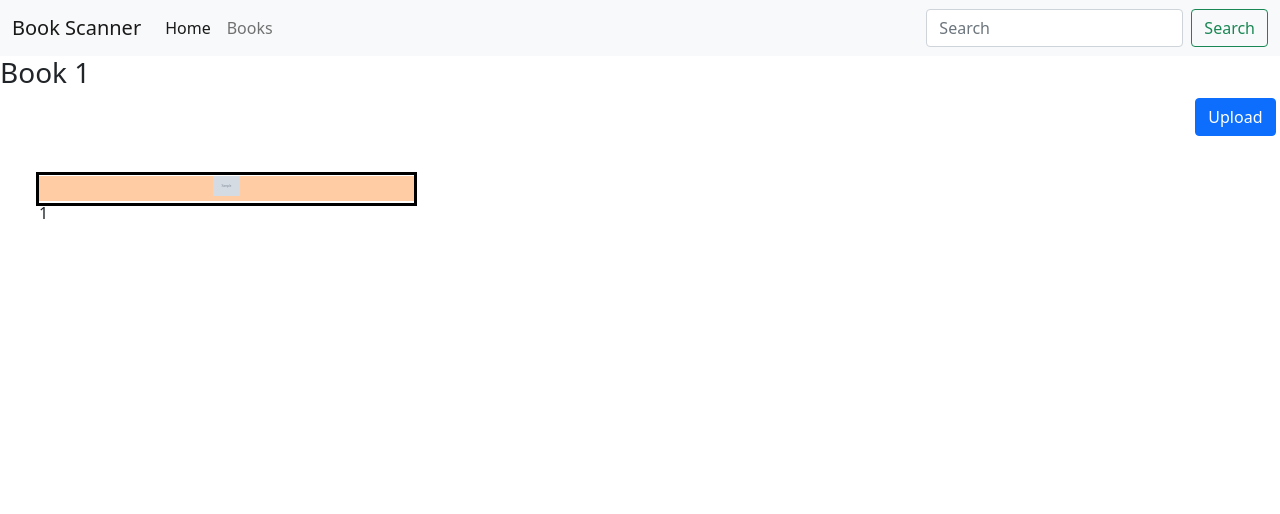
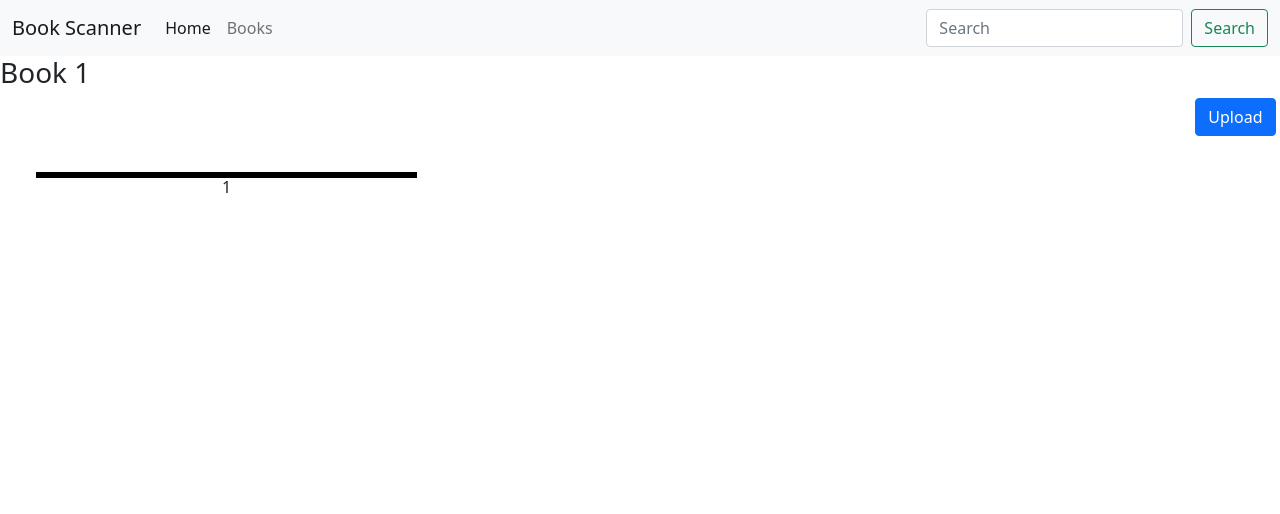
Before and after one commit to danghuutoan/book-scanner, a Flask app: page /books/1 in a window 1280 px wide. Shown: the top 514 px of the page. Run offline with Flask 2, Linux system fonts and the light colour scheme; tables that the repository leaves empty hold one stand-in row (values such as "Sample post"); grey boxes marked "Sample" are stand-in pictures; some libraries are stand-ins or nearby versions.

Commit message:
using flex box to center image

```diff
--- a/backend/src/static/css/book.css
+++ b/backend/src/static/css/book.css
@@ -2,7 +2,7 @@
     margin: 20px;
     display: grid;
     grid-template-columns: repeat(3,1fr);
-    grid-template-rows: repeat(9, 20%);
+    grid-template-rows: repeat(9, 10%);
 }
 .grid-container > div {
     display: inline-block;
@@ -11,17 +11,16 @@
 }
 
 .item-img-container {
-    background: rgba(255, 154, 72, 0.5);
-    display: inline-block;
+    display: flex;
+    align-items: center;
 
-    vertical-align: middle;
     height: 90%;
     width: 100%;
 }
 
 .item-img-container img {
-    max-height: 80%;
-    max-width: 90%;
+    max-height: 100%;
+    max-width: 100%;
     display: block;
     margin:auto;
 }
@@ -29,4 +28,5 @@
 .item-info {
     display: block;
     height: 10%;
+    text-align: center;
 }
```
